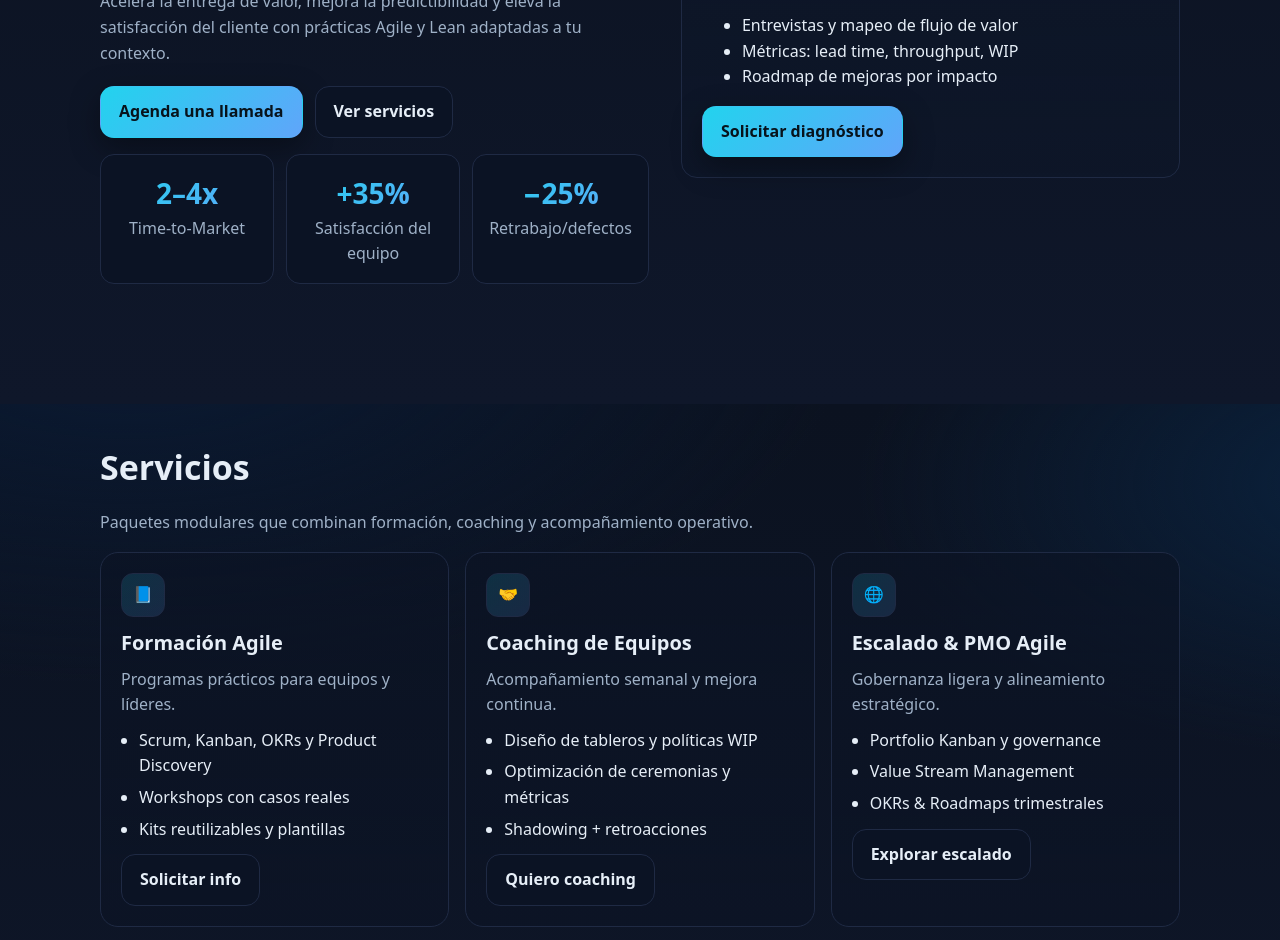
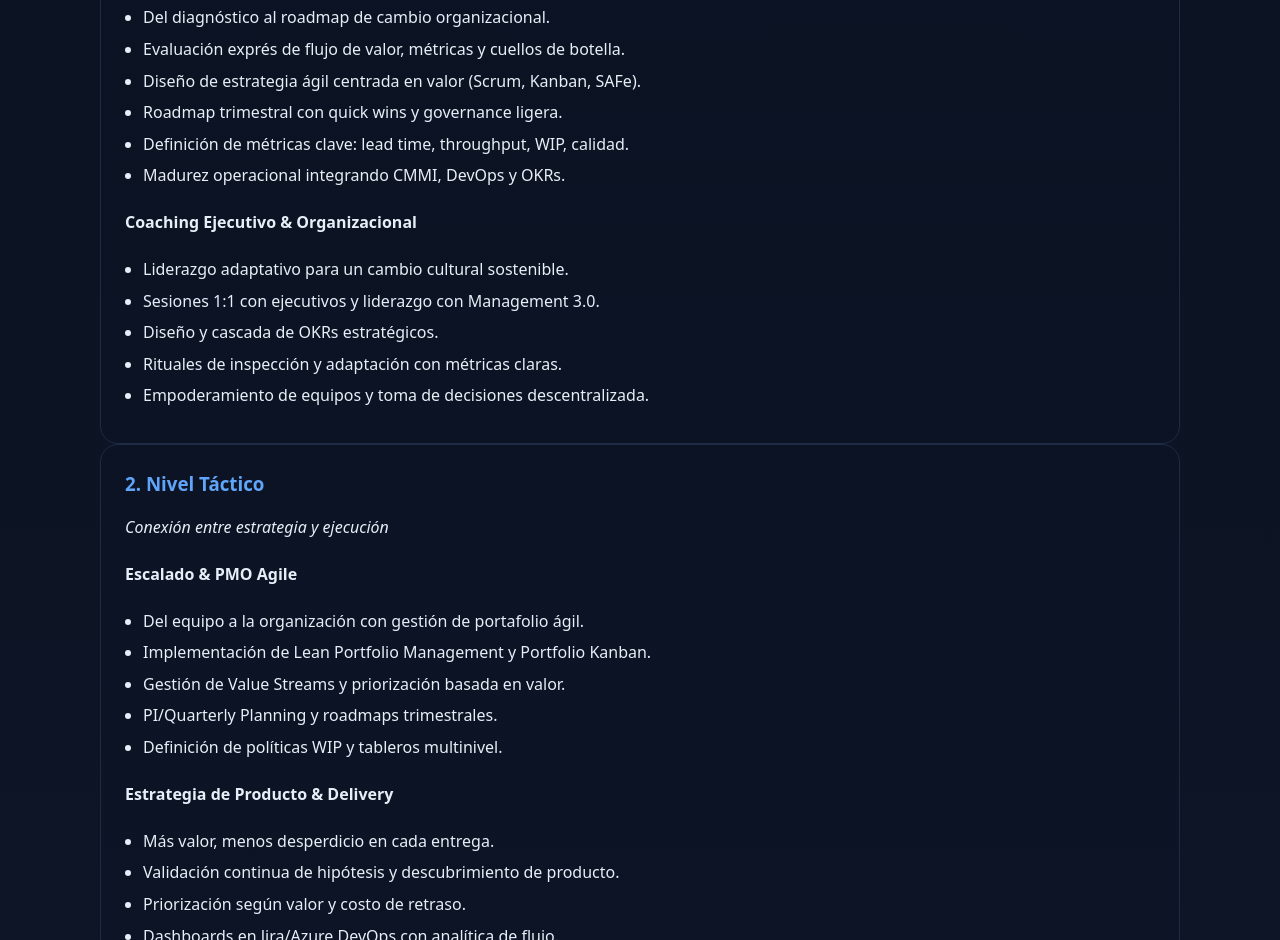
Before and after one commit to ipaola/agile, a plain HTML site: page index.html in a window 1280 px wide. Shown: the part 396-1336 px from the top of the page. Drawn offline with Linux system fonts and the light colour scheme.

Commit message:
Update index.html

```diff
--- a/index.html
+++ b/index.html
@@ -7,98 +7,50 @@
   <meta name="description" content="Servicios profesionales de consultoría Agile y Lean: diagnóstico, formación, coaching de equipos y escalado organizacional.">
   <meta name="theme-color" content="#0f172a">
   <style>
-    /* ============ Diseño base ============ */
     :root{
-      --bg-1:#0b1220;     /* fondo profundo */
-      --bg-2:#0f172a;     /* layer */
-      --panel:#0d1628;    /* cards */
-      --border:#1f2a44;   /* bordes */
-      --muted:#9fb1c7;    /* texto secundario */
-      --text:#e6eef7;     /* texto */
-      --brand:#22d3ee;    /* principal */
-      --accent:#60a5fa;   /* acento */
-      --success:#34d399;
+      --bg-1:#0b1220;
+      --bg-2:#0f172a;
+      --panel:#0d1628;
+      --border:#1f2a44;
+      --muted:#9fb1c7;
+      --text:#e6eef7;
+      --brand:#22d3ee;
+      --accent:#60a5fa;
       --radius:16px;
       --shadow:0 10px 30px rgba(0,0,0,.35);
-      --space: clamp(16px, 2.4vw, 28px);
     }
     *,*::before,*::after{box-sizing:border-box}
-    html,body{height:100%}
-    html{scroll-behavior:smooth}
-    body{margin:0;color:var(--text);font:400 16px/1.6 system-ui,-apple-system,Segoe UI,Roboto,Inter,Ubuntu,Arial,sans-serif;background:
-      radial-gradient(1200px 600px at 10% -10%, #0a1a33 0%, transparent 60%),
-      radial-gradient(1000px 500px at 110% 10%, #0a223e 0%, transparent 55%),
-      linear-gradient(180deg,var(--bg-1),var(--bg-2));}
+    body{margin:0;color:var(--text);font:400 16px/1.6 system-ui,-apple-system,Segoe UI,Roboto,Inter,Ubuntu,Arial,sans-serif;background:linear-gradient(180deg,var(--bg-1),var(--bg-2));}
     a{color:var(--brand);text-decoration:none}
     a:hover{text-decoration:underline}
-    img{max-width:100%;display:block}
     .container{max-width:1120px;margin:0 auto;padding:0 20px}
-
-    /* Accesibilidad */
-    :focus-visible{outline:2px solid var(--accent);outline-offset:2px;border-radius:10px}
-    @media (prefers-reduced-motion: reduce){
-      *{animation:none!important;transition:none!important}
-    }
-
-    /* ============ Navegación ============ */
-    header{position:sticky;top:0;z-index:50;background:linear-gradient(180deg,rgba(15,23,42,.9),rgba(15,23,42,.65));backdrop-filter:saturate(140%) blur(8px);border-bottom:1px solid var(--border)}
+    header{position:sticky;top:0;z-index:50;background:rgba(15,23,42,.9);backdrop-filter:saturate(140%) blur(8px);border-bottom:1px solid var(--border)}
     .nav{display:flex;align-items:center;justify-content:space-between;padding:14px 0}
-    .brand{display:flex;gap:10px;align-items:center;font-weight:800;letter-spacing:.3px}
+    .brand{display:flex;gap:10px;align-items:center;font-weight:800}
     .brand-mark{display:grid;place-items:center;width:34px;height:34px;border-radius:10px;background:linear-gradient(135deg,var(--brand),var(--accent))}
     .badge{display:inline-flex;align-items:center;gap:8px;padding:6px 10px;border:1px solid var(--border);border-radius:999px;background:#0b1324;color:var(--muted);font-size:.85rem}
-
-    /* ============ Hero ============ */
-    .hero{padding: clamp(40px, 8vw, 96px) 0}
-    .hero-grid{display:grid;grid-template-columns:1.1fr 1fr;gap:32px;align-items:center}
-    .eyebrow{display:inline-block;font-size:.9rem;color:var(--muted);border:1px solid var(--border);background:#0b1324;border-radius:999px;padding:6px 12px;margin-bottom:10px}
     h1{font-size:clamp(28px,4.8vw,48px);line-height:1.15;margin:0 0 12px}
-    .lead{color:var(--muted);margin:0 0 20px}
-    .cta{display:flex;gap:12px;flex-wrap:wrap}
-    .btn{display:inline-flex;gap:10px;align-items:center;justify-content:center;padding:12px 18px;border-radius:14px;font-weight:700;border:1px solid transparent;cursor:pointer;transition:transform .18s, box-shadow .18s}
-    .btn:active{transform:translateY(1px)}
-    .btn-primary{background:linear-gradient(135deg,var(--brand),var(--accent));color:#07131c;box-shadow:var(--shadow)}
-    .btn-ghost{background:#0b1324;color:var(--text);border-color:var(--border)}
-
-    .kpis{display:grid;grid-template-columns:repeat(3,1fr);gap:12px;margin-top:16px}
-    .kpi{background:#0b1324;border:1px solid var(--border);border-radius:14px;padding:16px;text-align:center}
-    .kpi h3{margin:0;font-size:28px;background:linear-gradient(135deg,var(--brand),var(--accent));-webkit-background-clip:text;background-clip:text;color:transparent}
-    .hero-card{background:linear-gradient(180deg,rgba(13,22,40,.85),rgba(13,22,40,.7));border:1px solid var(--border);border-radius:var(--radius);padding:20px}
-
-    /* ============ Secciones ============ */
+    h2{font-size:clamp(22px,3.2vw,34px);margin:0 0 12px}
+    h3{margin-top:0}
+    .muted{color:var(--muted)}
     section{padding: clamp(26px, 6vw, 60px) 0}
-    h2{font-size:clamp(22px,3.2vw,34px);margin:0 0 12px}
-    .muted{color:var(--muted)}
-
-    /* ============ Grid utilitario ============ */
-    .grid{display:grid;gap:16px}
+    .grid{display:grid;gap:20px}
     .cols-2{grid-template-columns:repeat(2,1fr)}
     .cols-3{grid-template-columns:repeat(3,1fr)}
-
-    /* ============ Tarjetas de servicio (plantilla) ============ */
-    .service{position:relative;background:linear-gradient(180deg,rgba(11,19,36,.7),rgba(11,19,36,.55));border:1px solid var(--border);border-radius:18px;padding:20px;transition:transform .2s, box-shadow .2s}
-    .service:hover{transform:translateY(-4px);box-shadow:0 12px 28px rgba(0,0,0,.35)}
-    .service .icon{width:44px;height:44px;border-radius:12px;display:grid;place-items:center;background:linear-gradient(135deg,rgba(34,211,238,.15),rgba(96,165,250,.15));border:1px solid var(--border);margin-bottom:10px}
-    .service h3{margin:2px 0 8px;font-size:20px}
-    .service p{margin:0 0 10px;color:var(--muted)}
-    .service ul{padding-left:18px;margin:8px 0 12px}
-    .service li{margin:6px 0}
-    .service .cta-row{display:flex;gap:10px;flex-wrap:wrap}
-
-    /* ============ Cómo trabajamos, Testimonios, Footer ============ */
-    .step{background:linear-gradient(180deg,rgba(11,19,36,.7),rgba(11,19,36,.55));border:1px solid var(--border);border-radius:18px;padding:18px}
-    .testi{font-style:italic;color:#d0d8e3;background:linear-gradient(180deg,rgba(11,19,36,.7),rgba(11,19,36,.55));border:1px solid var(--border);border-radius:18px;padding:18px}
+    .service-block{background:linear-gradient(180deg,rgba(11,19,36,.7),rgba(11,19,36,.55));border:1px solid var(--border);border-radius:18px;padding:24px;transition:transform .2s,box-shadow .2s}
+    .service-block:hover{transform:translateY(-4px);box-shadow:0 12px 28px rgba(0,0,0,.35)}
+    .service-block h3{margin-bottom:6px;color:var(--accent)}
+    ul{padding-left:18px;margin:10px 0}
+    li{margin:6px 0}
     footer{padding:40px 0;color:#9fb1c7;border-top:1px solid var(--border);margin-top:10px}
-
-    /* ============ Responsivo ============ */
-    @media (max-width:960px){.hero-grid{grid-template-columns:1fr}.cols-3{grid-template-columns:1fr}}
-    @media (max-width:720px){.cols-2{grid-template-columns:1fr}.kpis{grid-template-columns:1fr}}
+    @media(max-width:960px){.cols-3{grid-template-columns:1fr}.cols-2{grid-template-columns:1fr}}
   </style>
 </head>
 <body>
   <header>
-    <div class="container nav" role="navigation" aria-label="Principal">
-      <div class="brand" aria-label="Agile Consulting">
-        <span class="brand-mark" aria-hidden="true">🚀</span>
+    <div class="container nav">
+      <div class="brand">
+        <span class="brand-mark">🚀</span>
         <span>Agile Consulting</span>
       </div>
       <span class="badge">Disponible para LATAM & EU</span>
@@ -106,141 +58,79 @@
   </header>
 
   <main>
-    <!-- Hero -->
-    <section class="hero">
-      <div class="container hero-grid">
-        <div>
-          <span class="eyebrow">Consultoría Agile</span>
-          <h1>Impulsa tu transformación con resultados medibles</h1>
-          <p class="lead">Acelera la entrega de valor, mejora la predictibilidad y eleva la satisfacción del cliente con prácticas Agile y Lean adaptadas a tu contexto.</p>
-          <div class="cta">
-            <a class="btn btn-primary" href="#contacto">Agenda una llamada</a>
-            <a class="btn btn-ghost" href="#servicios">Ver servicios</a>
-          </div>
-          <div class="kpis" aria-label="Indicadores de impacto">
-            <div class="kpi"><h3>2–4x</h3><div class="muted">Time‑to‑Market</div></div>
-            <div class="kpi"><h3>+35%</h3><div class="muted">Satisfacción del equipo</div></div>
-            <div class="kpi"><h3>−25%</h3><div class="muted">Retrabajo/defectos</div></div>
-          </div>
-        </div>
-        <aside class="hero-card" aria-labelledby="diag-title">
-          <h3 id="diag-title" style="margin-top:6px">Diagnóstico Agile Express</h3>
-          <p class="muted">En 10 días obtén un mapa claro de cuellos de botella, métricas base y un plan de mejoras priorizado.</p>
-          <ul>
-            <li>Entrevistas y mapeo de flujo de valor</li>
-            <li>Métricas: lead time, throughput, WIP</li>
-            <li>Roadmap de mejoras por impacto</li>
-          </ul>
-          <a class="btn btn-primary" href="#contacto">Solicitar diagnóstico</a>
-        </aside>
-      </div>
-    </section>
-
-    <!-- Servicios -->
     <section id="servicios">
       <div class="container">
         <h2>Servicios</h2>
-        <p class="muted">Paquetes modulares que combinan formación, coaching y acompañamiento operativo.</p>
-        <div class="grid cols-3" role="list">
-          <!-- Plantilla de tarjeta de servicio -->
-          <article class="service" role="listitem">
-            <div class="icon" aria-hidden="true">📘</div>
-            <h3>Formación Agile</h3>
-            <p>Programas prácticos para equipos y líderes.</p>
+        <p class="muted">Tres niveles de acompañamiento que conectan estrategia, táctica y operación.</p>
+
+        <!-- Nivel Estratégico -->
+        <div class="service-block">
+          <h3>1. Nivel Estratégico</h3>
+          <p><em>Transformación y alineación con visión de negocio</em></p>
+          <h4>Consultoría de Transformación Agile</h4>
           <ul>
-              <li>Scrum, Kanban, OKRs y Product Discovery</li>
-              <li>Workshops con casos reales</li>
-              <li>Kits reutilizables y plantillas</li>
+            <li>Del diagnóstico al roadmap de cambio organizacional.</li>
+            <li>Evaluación exprés de flujo de valor, métricas y cuellos de botella.</li>
+            <li>Diseño de estrategia ágil centrada en valor (Scrum, Kanban, SAFe).</li>
+            <li>Roadmap trimestral con quick wins y governance ligera.</li>
+            <li>Definición de métricas clave: lead time, throughput, WIP, calidad.</li>
+            <li>Madurez operacional integrando CMMI, DevOps y OKRs.</li>
           </ul>
-            <div class="cta-row">
-              <a class="btn btn-ghost" href="#contacto">Solicitar info</a>
+          <h4>Coaching Ejecutivo & Organizacional</h4>
+          <ul>
+            <li>Liderazgo adaptativo para un cambio cultural sostenible.</li>
+            <li>Sesiones 1:1 con ejecutivos y liderazgo con Management 3.0.</li>
+            <li>Diseño y cascada de OKRs estratégicos.</li>
+            <li>Rituales de inspección y adaptación con métricas claras.</li>
+            <li>Empoderamiento de equipos y toma de decisiones descentralizada.</li>
+          </ul>
         </div>
-          </article>
 
-          <article class="service" role="listitem">
-            <div class="icon" aria-hidden="true">🤝</div>
-            <h3>Coaching de Equipos</h3>
-            <p>Acompañamiento semanal y mejora continua.</p>
+        <!-- Nivel Táctico -->
+        <div class="service-block">
+          <h3>2. Nivel Táctico</h3>
+          <p><em>Conexión entre estrategia y ejecución</em></p>
+          <h4>Escalado & PMO Agile</h4>
           <ul>
-              <li>Diseño de tableros y políticas WIP</li>
-              <li>Optimización de ceremonias y métricas</li>
-              <li>Shadowing + retroacciones</li>
+            <li>Del equipo a la organización con gestión de portafolio ágil.</li>
+            <li>Implementación de Lean Portfolio Management y Portfolio Kanban.</li>
+            <li>Gestión de Value Streams y priorización basada en valor.</li>
+            <li>PI/Quarterly Planning y roadmaps trimestrales.</li>
+            <li>Definición de políticas WIP y tableros multinivel.</li>
           </ul>
-            <div class="cta-row">
-              <a class="btn btn-ghost" href="#contacto">Quiero coaching</a>
+          <h4>Estrategia de Producto & Delivery</h4>
+          <ul>
+            <li>Más valor, menos desperdicio en cada entrega.</li>
+            <li>Validación continua de hipótesis y descubrimiento de producto.</li>
+            <li>Priorización según valor y costo de retraso.</li>
+            <li>Dashboards en Jira/Azure DevOps con analítica de flujo.</li>
+            <li>Mejora end-to-end con prácticas DevOps.</li>
+          </ul>
         </div>
-          </article>
 
-          <article class="service" role="listitem">
-            <div class="icon" aria-hidden="true">🌐</div>
-            <h3>Escalado & PMO Agile</h3>
-            <p>Gobernanza ligera y alineamiento estratégico.</p>
+        <!-- Nivel Operativo -->
+        <div class="service-block">
+          <h3>3. Nivel Operativo</h3>
+          <p><em>Optimización del día a día de los equipos</em></p>
+          <h4>Acompañamiento de Equipos</h4>
           <ul>
-              <li>Portfolio Kanban y governance</li>
-              <li>Value Stream Management</li>
-              <li>OKRs & Roadmaps trimestrales</li>
+            <li>Del caos a la previsibilidad con prácticas efectivas.</li>
+            <li>Diseño de tableros y políticas; mejora de ceremonias.</li>
+            <li>Coaching basado en métricas: throughput, lead time, defectos.</li>
+            <li>Shadowing, feedback continuo y retrospectivas efectivas.</li>
           </ul>
-            <div class="cta-row">
-              <a class="btn btn-ghost" href="#contacto">Explorar escalado</a>
+          <h4>Formación In-Company</h4>
+          <ul>
+            <li>Capacitación práctica y aplicable desde el primer día.</li>
+            <li>Scrum & Kanban Essentials.</li>
+            <li>Métricas de Flujo (Flow).</li>
+            <li>OKRs efectivos.</li>
+            <li>Lean Portfolio Management.</li>
+            <li>Product Discovery & Design Thinking.</li>
+            <li>Management 3.0. (Hands-on, con plantillas y playbooks aplicables al contexto real de tu empresa).</li>
+          </ul>
         </div>
-          </article>
 
-          <!-- Servicio agregado: Diagnóstico Agile Express -->
-          <article class="service" role="listitem">
-            <div class="icon" aria-hidden="true">🧭</div>
-            <h3>Diagnóstico Agile Express</h3>
-            <p>Descubre cuellos de botella y prioridades de mejora.</p>
-            <ul>
-              <li>Entrevistas y mapeo de flujo de valor</li>
-              <li>Métricas: lead time, throughput, WIP</li>
-              <li>Roadmap de mejoras por impacto</li>
-            </ul>
-            <div class="cta-row">
-              <a class="btn btn-primary" href="#contacto">Solicitar diagnóstico</a>
-            </div>
-          </article>
-        </div>
-      </div>
-    </section>
-
-    <!-- Cómo trabajamos -->
-    <section>
-      <div class="container">
-        <h2>Cómo trabajamos</h2>
-        <div class="grid cols-2">
-          <div class="step"><h3>01. Descubrimiento</h3><p class="muted">Objetivos, contexto y restricciones. Definimos métricas de éxito.</p></div>
-          <div class="step"><h3>02. Diseño</h3><p class="muted">Enfoque iterativo con quick wins y entregables por sprint.</p></div>
-          <div class="step"><h3>03. Acompañamiento</h3><p class="muted">Coaching, soporte en ceremonias y revisión de métricas.</p></div>
-          <div class="step"><h3>04. Escala & Handoff</h3><p class="muted">Estandarizamos prácticas, formamos champions y documentamos.</p></div>
-        </div>
-      </div>
-    </section>
-
-    <!-- Testimonios -->
-    <section>
-      <div class="container">
-        <h2>Testimonios</h2>
-        <div class="grid cols-2">
-          <blockquote class="testi">“En 3 meses mejoramos la previsibilidad y eliminamos el caos de prioridades.” — CTO, Fintech</blockquote>
-          <blockquote class="testi">“Las ceremonias por fin agregan valor y el equipo está motivado.” — Head of Product</blockquote>
-        </div>
-      </div>
-    </section>
-
-    <!-- Contacto -->
-    <section id="contacto">
-      <div class="container">
-        <h2>Contacto</h2>
-        <p class="muted">¿Tienes un reto? Conversemos 20 minutos.</p>
-        <div class="step" role="form">
-          <p><strong>Email:</strong> <a href="mailto:contacto@tusitio.com">contacto@tusitio.com</a></p>
-          <p><strong>WhatsApp:</strong> <a href="https://wa.me/521234567890" target="_blank" rel="noopener">+52 123 456 7890</a></p>
-          <p>
-            <span class="badge">Discovery call</span>
-            <span class="badge">Diagnóstico Express</span>
-            <span class="badge">OKRs trimestrales</span>
-          </p>
-        </div>
       </div>
     </section>
   </main>
```
Lines whose indentation alone changed are shown as unchanged.
